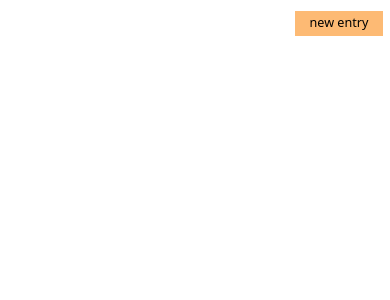
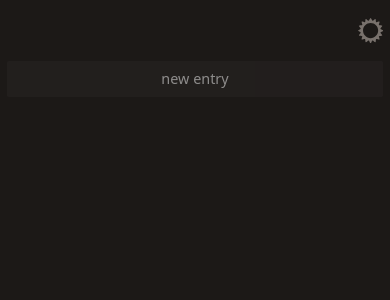
Before and after one commit to nasheomirro/local-journal-svelte, a SvelteKit app: page / in a window 390 px wide. Shown: the top 300 px of the page. Built offline with nearby package versions, Linux system fonts and the light colour scheme.

Commit message:
added theme toggling and animation, refactored styles

```diff
--- a/src/lib/editor/Editor.svelte
+++ b/src/lib/editor/Editor.svelte
@@ -80,7 +80,10 @@
 	<EditorToolbar {editor} />
 {/if}
 
-<div bind:this={element} class="flex min-h-[30rem] dark:bg-stone-800 border border-stone-200 dark:border-none rounded-sm p-2 xs:p-3 sm:p-4" />
+<div
+	class="flex min-h-[30rem] dark:bg-stone-800 border border-stone-200 dark:border-none rounded-sm p-2 xs:p-3 sm:p-4"
+	bind:this={element}
+/>
 
 <style>
 	:global(.ProseMirror) {
--- a/src/lib/editor/TitleInput.svelte
+++ b/src/lib/editor/TitleInput.svelte
@@ -8,7 +8,6 @@
     on:keydown
 		bind:value={title}
 		id="entry-title"
-		placeholder="it was ..."
 		class="focus:outline-none dark:bg-stone-800 border-stone-200 dark:border-b-0 border-b p-1 sm:px-2 w-60"
 	/>
 </div>
--- /dev/null
+++ b/src/lib/theme/MoonIcon.svelte
@@ -0,0 +1,9 @@
+<svg viewBox="0 0 24 24" fill="none" stroke="currentColor">
+	<path
+		d="M21.9548 12.9564C20.5779 15.3717 17.9791 17.0001 15 17.0001C10.5817 17.0001 7 13.4184 7 9.00008C7 6.02072 8.62867 3.42175 11.0443 2.04492C5.96975 2.52607 2 6.79936 2 11.9998C2 17.5227 6.47715 21.9998 12 21.9998C17.2002 21.9998 21.4733 18.0305 21.9548 12.9564Z"
+		stroke="inherit"
+		stroke-width="2"
+		stroke-linecap="round"
+		stroke-linejoin="round"
+	/>
+</svg>
--- /dev/null
+++ b/src/lib/theme/SunIcon.svelte
@@ -0,0 +1,5 @@
+<svg viewBox="0 0 512 512" fill="currentColor">
+	<path
+		d="M512,256c0-15.383-52.216-25.45-55.1-39.992c-2.967-14.984,41.383-44.225,35.667-58.009 c-5.825-14.024-57.9-3.3-66.25-15.774c-8.4-12.559,21.358-56.592,10.708-67.242c-10.658-10.65-54.692,19.109-67.25,10.7 c-12.458-8.35-1.742-60.433-15.766-66.25c-13.792-5.716-43.025,38.634-58.017,35.667C281.45,52.216,271.384,0,256,0 c-15.383,0-25.45,52.216-39.992,55.1C201.025,58.067,171.784,13.716,158,19.433c-14.025,5.826-3.3,57.9-15.775,66.25 c-12.558,8.4-56.592-21.358-67.242-10.708c-10.65,10.659,19.109,54.692,10.7,67.25c-8.35,12.458-60.433,1.742-66.249,15.766 c-5.718,13.792,38.633,43.025,35.667,58.017C52.217,230.55,0,240.617,0,256s52.217,25.45,55.101,39.992 c2.966,14.984-41.384,44.225-35.667,58.009c5.825,14.024,57.899,3.3,66.249,15.774c8.4,12.559-21.358,56.592-10.708,67.242 c10.658,10.65,54.691-19.109,67.25-10.7c12.458,8.35,1.742,60.424,15.767,66.25c13.791,5.716,43.025-38.634,58.016-35.659 C230.55,459.784,240.617,512,256,512c15.384,0,25.45-52.216,39.992-55.092c14.984-2.975,44.226,41.376,58.009,35.659 c14.025-5.809,3.3-57.9,15.774-66.242c12.559-8.409,56.592,21.358,67.242,10.708c10.65-10.65-19.108-54.699-10.7-67.258 c8.35-12.458,60.426-1.742,66.25-15.766c5.716-13.792-38.634-43.025-35.658-58.017C459.784,281.45,512,271.383,512,256z M256,409.6 c-84.833,0-153.6-68.767-153.6-153.6S171.167,102.4,256,102.4S409.6,171.167,409.6,256S340.833,409.6,256,409.6z"
+	/>
+</svg>
--- /dev/null
+++ b/src/lib/theme/ThemeToggle.svelte
@@ -0,0 +1,32 @@
+<script lang="ts">
+	import { fly } from 'svelte/transition';
+	import MoonIcon from './MoonIcon.svelte';
+	import { theme } from './store';
+	import SunIcon from './SunIcon.svelte';
+
+	const toggle = () => ($theme = $theme === 'light' ? 'dark' : 'light');
+</script>
+
+<button
+	class="w-7 h-7 relative text-stone-500 hover:text-stone-700 transition-colors"
+	on:click={toggle}
+>
+	<span class="sr-only">switch themes</span>
+	{#if $theme === 'dark'}
+		<div
+			class="w-full h-full absolute top-0 left-0"
+			in:fly|local={{ y: 20, duration: 400, delay: 100 }}
+			out:fly|local={{ y: -20, duration: 400 }}
+		>
+			<SunIcon />
+		</div>
+	{:else if $theme === 'light'}
+		<div
+			class="w-full h-full absolute top-0 left-0"
+			in:fly|local={{ y: 20, duration: 400, delay: 100 }}
+			out:fly|local={{ y: -20, duration: 400 }}
+		>
+			<MoonIcon />
+		</div>
+	{/if}
+</button>
--- /dev/null
+++ b/src/lib/theme/store.ts
@@ -0,0 +1,8 @@
+import { writable } from 'svelte/store';
+
+// get from local storage
+// if it doesn't exist, get user preference
+export type Theme = 'dark' | 'light';
+
+const initialValue = 'dark';
+export const theme = writable<Theme>(initialValue);
--- a/src/routes/+layout.svelte
+++ b/src/routes/+layout.svelte
@@ -1,9 +1,18 @@
 <script lang="ts">
+	import { theme } from '$lib/theme/store';
+	import { onMount } from 'svelte';
 	import '../app.css';
+
+	let root: HTMLElement;
+	onMount(() => {
+		root = document.documentElement;
+	});
+
+	$: root && ($theme === 'dark' ? root.classList.add('dark') : root.classList.remove('dark'));
 </script>
 
-<div class="p-2 w-full flex min-h-screen max-w-screen-md mx-auto">
-  <div class="grow flex flex-col">
-    <slot />
-  </div>
+<div class="px-2 py-4 w-full flex min-h-screen max-w-screen-md mx-auto">
+	<div class="grow flex flex-col">
+		<slot />
+	</div>
 </div>
--- a/src/routes/+page.svelte
+++ b/src/routes/+page.svelte
@@ -1,11 +1,12 @@
 <script lang="ts">
 	import Navbar from '$lib/components/Navbar.svelte';
 	import type { Entry } from '$lib/types';
-	import { goto } from '$app/navigation';
 	import { entries } from '$lib/entries/store';
 	import { nanoid } from 'nanoid';
 	import { formatDate } from '$lib/utils';
-	import Button from '$lib/components/Button.svelte';
+	import ThemeToggle from '$lib/theme/ThemeToggle.svelte';
+	import { flip } from 'svelte/animate';
+	import { fade } from 'svelte/transition';
 
 	const createEntry = async () => {
 		const newEntry: Entry = {
@@ -15,7 +16,6 @@
 			content: ''
 		};
 		await entries.createEntry(newEntry);
-		goto(newEntry.id);
 	};
 
 	const deleteEntry = async (entry: Entry) => {
@@ -28,12 +28,23 @@
 </svelte:head>
 
 <Navbar>
-	<Button class="ml-auto" on:click={createEntry}>new entry</Button>
+	<div class="flex gap-2 items-center ml-auto">
+		<ThemeToggle />
+	</div>
 </Navbar>
 
+<button
+	class="w-full p-2 mb-4 border rounded-sm bg-white border-stone-200 text-stone-500 dark:text-white dark:bg-stone-800 dark:opacity-50 dark:border-none"
+	on:click={createEntry}>new entry</button
+>
+
 <ul>
-	{#each $entries as entry}
-		<li class="flex flex-col xs:flex-row justify-between items-center rounded-sm dark:bg-stone-800 dark:border-none py-2 px-3 border border-stone-200 mb-2 xs:border-b">
+	{#each $entries as entry (entry.id)}
+		<li
+			transition:fade|local={{ duration: 200 }}
+			animate:flip={{ duration: 400 }}
+			class="flex flex-col xs:flex-row justify-between items-center bg-white rounded-sm dark:bg-stone-800 dark:border-none py-2 px-3 border border-stone-200 mb-2 xs:border-b"
+		>
 			<div class="grid grid-cols-1 xs:grid-cols-2 w-full items-center">
 				<span class="font-medium">{entry.title || 'no-title'}</span>
 				<div class="w-full text-sm">
```
